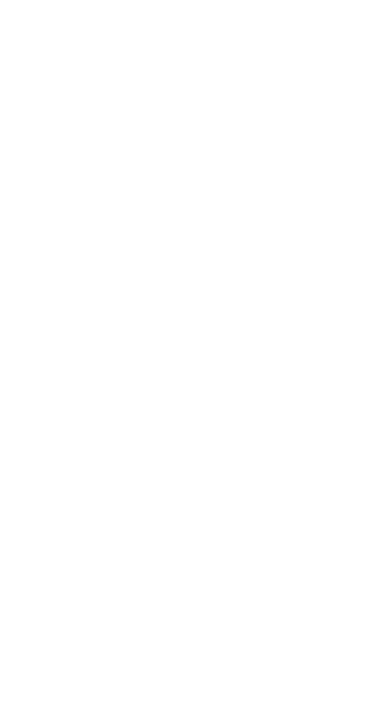
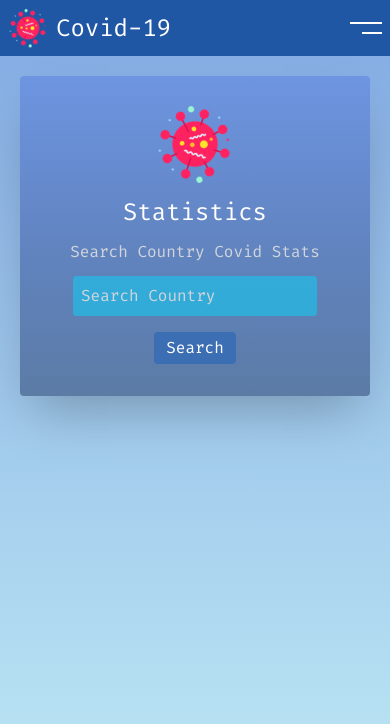
Before and after one commit to Kannu-Mandora/covid-19, a React (Vite) app: page / in a window 390 px wide. Shown: the top 724 px of the page. Built offline with nearby package versions, Linux system fonts and the light colour scheme; no server answers.

Commit message:
Create Mobile Navbar & Search.tsx Install : ChakraUI Adding: Colors in App.css Add: Animation.css

```diff
--- a/package.json
+++ b/package.json
@@ -9,7 +9,11 @@
     "preview": "vite preview"
   },
   "dependencies": {
+    "@chakra-ui/react": "^2.4.9",
+    "@emotion/react": "^11.10.5",
+    "@emotion/styled": "^11.10.5",
     "axios": "^1.2.4",
+    "framer-motion": "^8.5.2",
     "react": "^18.2.0",
     "react-dom": "^18.2.0",
     "react-router-dom": "^6.7.0"
@@ -21,7 +25,7 @@
     "autoprefixer": "^10.4.13",
     "postcss": "^8.4.21",
     "tailwindcss": "^3.2.4",
-    "typescript": "^4.9.3",
+    "typescript": "^4.9.4",
     "vite": "^4.0.0"
   }
 }
--- a/src/App.css
+++ b/src/App.css
@@ -0,0 +1,26 @@
+@import url('https://fonts.googleapis.com/css2?family=Fira+Code:wght@300;400;500;600;700&display=swap');
+@import "./assests/styles/animation.css";
+
+* {
+    margin: 0;
+    padding: 0;
+    box-sizing: border-box;
+    font-family: 'Fira Code', monospace;
+}
+
+:root {
+    --navbar: #1F57A5;
+    --main: #82AAE3;
+    --bg-main: #BFEAF5;
+    --card-linear-1: #6E95E1;
+    --card-linear-2: #1b326282;
+    --lighter-box: #AECBF2;
+    --light-box: #1ec1eaa8;
+    --dark-box: #AECBF2;
+    --darker-box: #3C6EB3;
+}
+
+body {
+    height: 100vh;
+    background: linear-gradient(180deg, var(--main) 0%, var(--bg-main) 100%) no-repeat !important;
+}
--- a/src/App.tsx
+++ b/src/App.tsx
@@ -1,9 +1,15 @@
-import React from 'react'
+import React from "react";
+import MobileBar from "./components/ui/Navigates/MobileBar";
+import "./App.css";
+import Search from "./components/ui/Search";
 
 const App = () => {
   return (
-    <></>
-  )
-}
+    <>
+      <MobileBar />
+      <Search />
+    </>
+  );
+};
 
-export default App
+export default App;
--- /dev/null
+++ b/src/assests/styles/animation.css
@@ -0,0 +1,17 @@
+/* ! Mobile Navbar Logo Animation Start */
+
+.animate-rotate {
+    animation: spin 10s linear infinite;
+}
+
+@keyframes spin {
+    from {
+        transform: rotate(0deg);
+    }
+
+    to {
+        transform: rotate(360deg);
+    }
+}
+
+/* ? Mobile Navbar Logo Animation End */
--- /dev/null
+++ b/src/components/main/Navigation.tsx
@@ -0,0 +1,12 @@
+import React from 'react'
+import MobileBar from '../ui/Navigates/MobileBar'
+
+const Navigation = () => {
+  return (
+    <>
+    <MobileBar />
+    </>
+  )
+}
+
+export default Navigation
--- /dev/null
+++ b/src/components/ui/Navigates/MobileBar.tsx
@@ -0,0 +1,21 @@
+import logo from "../../../assests/images/logo.png";
+
+const MobileBar = () => {
+  return (
+    <>
+      <div className="sm:hidden flex justify-between items-center bg-[color:var(--navbar)] p-2">
+        <div className="flexRowCenter gap-2">
+          <img src={logo} alt="Logo" className="w-10 animate-rotate" />
+          <h1 className="text-white text-2xl">Covid-19</h1>
+        </div>
+        {/* Hamburger */}
+        <div className="space-y-2 rotate-180">
+          <span className="block w-5 h-0.5 bg-white"></span>
+          <span className="block w-8 h-0.5 bg-white"></span>
+        </div>
+      </div>
+    </>
+  );
+};
+
+export default MobileBar;
--- /dev/null
+++ b/src/components/ui/Search.tsx
@@ -0,0 +1,141 @@
+import { useState } from "react";
+import axios from "axios";
+import logo from "../../assests/images/logo.png";
+import {
+  Accordion,
+  AccordionItem,
+  AccordionButton,
+  AccordionPanel,
+  AccordionIcon,
+  Box,
+  Flex,
+} from "@chakra-ui/react";
+
+function Search() {
+  const URL = import.meta.env.VITE_API_URL;
+  const API_KEY = import.meta.env.VITE_API_KEY;
+  const API_HOST = import.meta.env.VITE_API_HOST;
+
+  const [getCountry, setCountry] = useState("");
+  const [getCountryStats, setCountryStats] = useState<{ [key: string]: any }>([]);
+  const [isFetch, setIsFetch] = useState(false);
+
+
+  const options = {
+    params: { country: getCountry },
+    headers: {
+      "X-RapidAPI-Key": API_KEY,
+      "X-RapidAPI-Host": API_HOST,
+    },
+  };
+
+  const getCountryStatistics = async () => {
+    try {
+
+      const res = await axios.get(URL, options);
+      if (res.status === 200) {
+        res.data.response[0] === undefined ? window.alert("Country not found") : setCountryStats(res.data.response[0]);
+        setIsFetch(true);
+      }
+      else {
+        window.alert("Something went wrong");
+      }
+    }
+    catch (err) {
+      window.alert(`Something went wrong: ${err}`);
+    }
+  };
+
+  const { cases, deaths, tests, population } = getCountryStats;
+
+  return (
+    <>
+      {/* Cards */}
+      <div className="flexColCenter gap-3 h-80 bg-gradient-to-b from-[color:var(--card-linear-1)] to-[color:var(--card-linear-2)] m-5 rounded shadow-2xl">
+        <img src={logo} alt="Covid" className="w-20 animate-rotate" />
+        <h1 className="text-white text-2xl">Statistics</h1>
+        <span className="text-gray-300">Search Country Covid Stats</span>
+        <input
+          type="search"
+          name="search"
+          id="search-country"
+          value={getCountry}
+          onChange={(e) => setCountry(e.target.value)}
+          className="bg-[color:var(--light-box)] rounded p-2 text-white placeholder:text-gray-300 outline-none"
+          placeholder="Search Country"
+        />
+        <button
+          type="submit"
+          className="bg-[color:var(--darker-box)] px-3 py-1 my-1 text-white rounded"
+          onClick={getCountryStatistics}
+        >
+          Search
+        </button>
+      </div>
+      {/* Cases Cards */}
+      {isFetch ? (
+
+        <div className="m-5">
+          <span>Population: {population}</span>
+          <Accordion allowToggle className="grid gap-5">
+            <AccordionItem className="grid gap-5 bg-[color:var(--darker-box)] text-white border-none" >
+              <h2>
+                <AccordionButton>
+                  <Box flex="1" textAlign="left">
+                    Cases
+                  </Box>
+                  <AccordionIcon />
+                </AccordionButton>
+              </h2>
+              <AccordionPanel pb={4} className="flex flex-col" >
+                <Flex flexDirection="column" >
+                  <span>Active Cases: {cases.active}</span>
+                  <span>Critical Cases: {cases.critical}</span>
+                  <span>Recovered Cases: {cases.recovered}</span>
+                </Flex>
+              </AccordionPanel>
+            </AccordionItem>
+
+            <AccordionItem className="grid gap-5 bg-[color:var(--darker-box)] text-white border-none" >
+              <h2>
+                <AccordionButton>
+                  <Box flex="1" textAlign="left">
+                    Tests
+                  </Box>
+                  <AccordionIcon />
+                </AccordionButton>
+              </h2>
+              <AccordionPanel pb={4}>
+                <Flex flexDirection="column" >
+                  <span>New: {tests?.new ? tests.new : "N/A"}</span>
+                  <span>Total: {tests.total}</span>
+                </Flex>
+              </AccordionPanel>
+            </AccordionItem>
+
+            <AccordionItem className="grid gap-5 bg-[color:var(--darker-box)] text-white border-none" >
+              <h2>
+                <AccordionButton>
+                  <Box flex="1" textAlign="left">
+                    Deaths
+                  </Box>
+                  <AccordionIcon />
+                </AccordionButton>
+              </h2>
+              <AccordionPanel pb={4}>
+                <Flex flexDirection="column" >
+                  <span>New: {deaths?.new ? deaths.new : "N/A"}</span>
+                  <span>Total: {deaths.total}</span>
+                </Flex>
+              </AccordionPanel>
+            </AccordionItem>
+          </Accordion>
+        </div>
+      ) : null
+      }
+
+    </>
+  )
+}
+
+export default Search;
--- a/src/index.css
+++ b/src/index.css
@@ -1,3 +1,11 @@
 @tailwind base;
 @tailwind components;
 @tailwind utilities;
+
+.flexRowCenter {
+    @apply flex flex-row justify-center items-center;
+}
+
+.flexColCenter {
+    @apply flex flex-col justify-center items-center;
+}
--- a/src/main.tsx
+++ b/src/main.tsx
@@ -1,10 +1,13 @@
-import React from 'react'
-import ReactDOM from 'react-dom/client'
-import App from './App'
-import './index.css'
+import React from "react";
+import ReactDOM from "react-dom/client";
+import App from "./App";
+import "./index.css";
+import { ChakraProvider } from "@chakra-ui/react";
 
-ReactDOM.createRoot(document.getElementById('root') as HTMLElement).render(
+ReactDOM.createRoot(document.getElementById("root") as HTMLElement).render(
   <React.StrictMode>
-    <App />
-  </React.StrictMode>,
-)
+    <ChakraProvider>
+      <App />
+    </ChakraProvider>
+  </React.StrictMode>
+);
```
Also changed, not shown: src/assests/images/logo.png (added), 1 other file (tests, documents, lock files or other folders).
